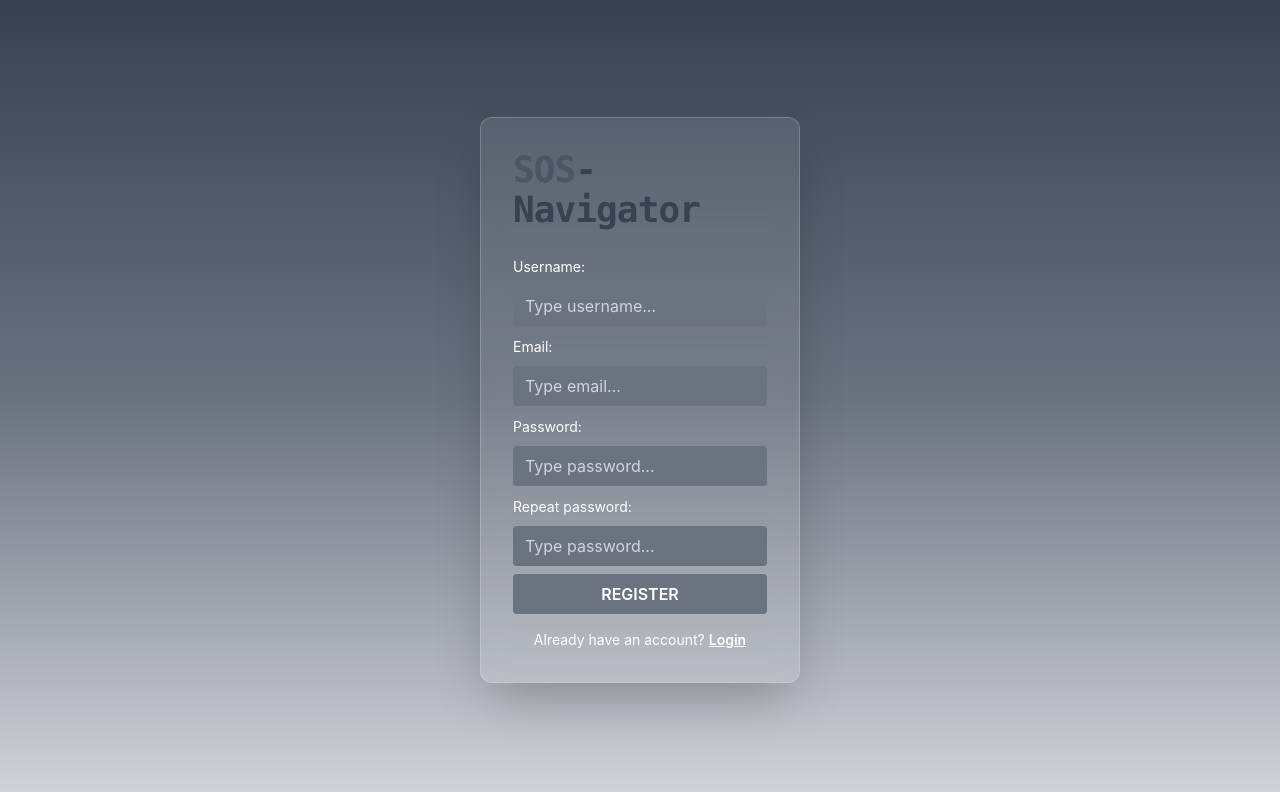
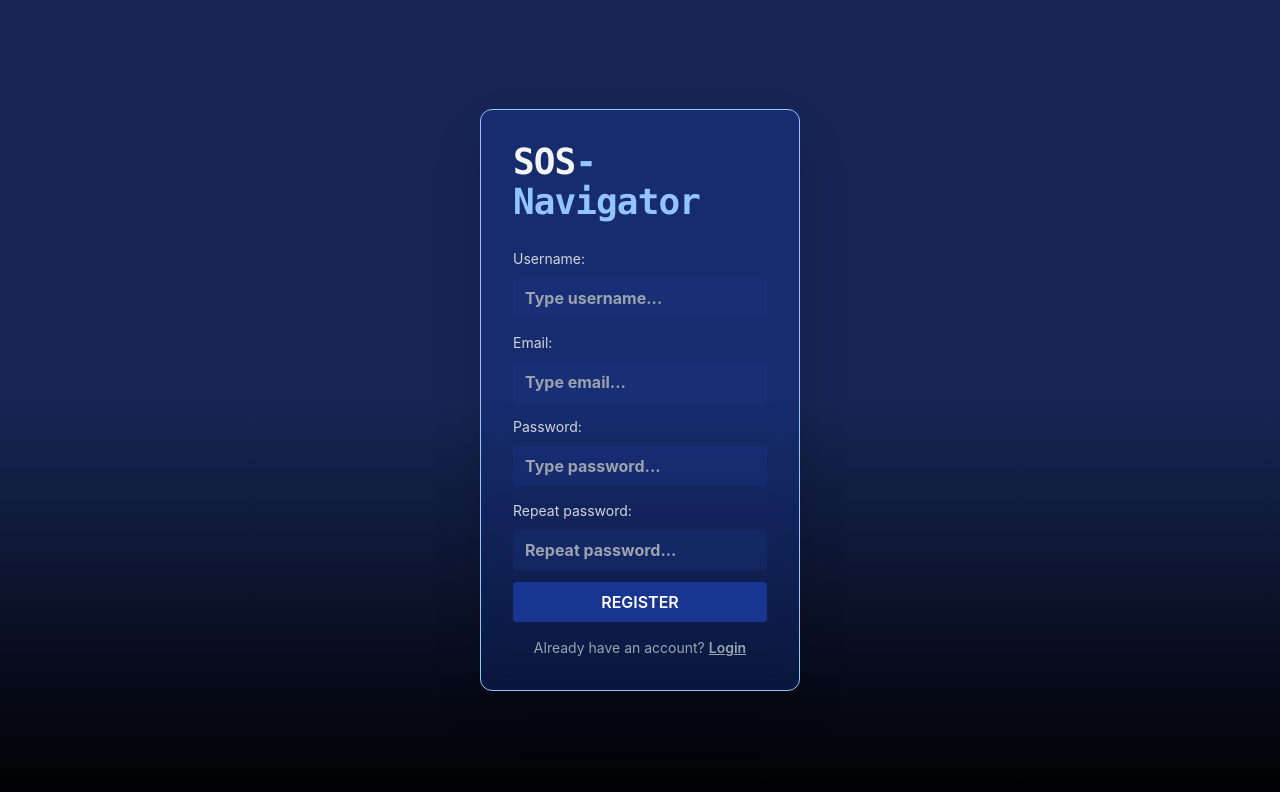
Before and after one commit to jovanovZ/SOS-Navigator, a React (Create React App) app in the folder frontend/: page /register in a window 1280 px wide. Shown: the top 792 px of the page. Built offline with nearby package versions, Linux system fonts and the light colour scheme; no server answers.

Commit message:
SCRUM-171 spreminjanje stilov na login in register page

```diff
--- a/frontend/src/components/auth/Login.jsx
+++ b/frontend/src/components/auth/Login.jsx
@@ -10,13 +10,12 @@ const Login = () => {
   const [password, setPassword] = useState("");
   const [loading, setLoading] = useState(false);
   const navigate = useNavigate();
+
   useEffect(() => {
-    console.log(IP)
     axios
       .post(`http://${IP}/api/user/logout`, {}, { withCredentials: true })
       .then(() => {
-        console.log("Token cookie cleared");
-        localStorage.removeItem("user"); // ⬅️ tukaj izbrišemo user iz localStorage
+        localStorage.removeItem("user");
       })
       .catch((err) => {
         console.error("Logout on entry failed", err);
@@ -32,7 +31,6 @@ const Login = () => {
         { username, password },
         { withCredentials: true }
       );
-      console.log("Login response:", res.data); // Log the response data for debugging
       if (res.status === 200) {
         localStorage.setItem("user", JSON.stringify(res.data.user));
         toast.success("Login successful!");
@@ -44,44 +42,44 @@ const Login = () => {
       toast.error("Login error");
     } finally {
       setLoading(false);
-      const user = JSON.parse(localStorage.getItem("user"));
-      console.log(user?.username);
     }
   };
 
   return (
-    <div className="h-screen bg-gradient-to-b from-gray-700 via-gray-500 to-gray-300 flex justify-center items-center">
-      <div className="bg-white/10 backdrop-blur-md p-8 rounded-xl w-80 text-white shadow-2xl border border-white/20">
+    <div className="h-screen bg-gradient-to-b from-blue-950 via-blue-950 to-black flex justify-center items-center">
+      <div className="bg-blue-700/20 backdrop-blur-md p-8 rounded-xl w-80 text-gray-200 shadow-2xl border border-blue-300">
         <div className="flex flex-col items-center mb-6">
-          <h2 className="text-4xl font-extrabold tracking-tight font-mono text-gray-600">
-            SOS<span className="text-gray-700">-Navigator</span>
+          <h2 className="text-4xl font-extrabold tracking-tight font-mono text-gray-100">
+            SOS<span className="text-blue-300">-Navigator</span>
           </h2>
         </div>
         <form onSubmit={handleSubmit} className="flex flex-col space-y-3">
           <div>
-            <label className="text-sm">Username:</label>
+            <label className="text-sm text-gray-300">Username:</label>
             <input
               onChange={(e) => setUsername(e.target.value)}
               value={username}
               type="text"
               placeholder="Type username..."
-              className="w-full mt-2 px-3 py-2 rounded bg-gray-500 text-white placeholder-gray-300 focus:outline-none focus:ring-2 focus:ring-white/30"
+              className={`peer w-full mt-2 px-3 py-2 rounded bg-blue-900/30
+                placeholder-gray-400 focus:outline-none focus:ring-2 focus:ring-blue-300  ${username ? "text-blue-300 font-bold" : "font-bold text-gray-300"}`}
             />
           </div>
           <div>
-            <label className="text-sm">Password:</label>
+            <label className="text-sm text-gray-300">Password:</label>
             <input
               onChange={(e) => setPassword(e.target.value)}
               value={password}
               type="password"
               placeholder="Type password..."
-              className="w-full mt-2 px-3 py-2 rounded bg-gray-500 text-white placeholder-gray-300 focus:outline-none focus:ring-2 focus:ring-white/30"
+              className={`peer w-full mt-2 px-3 py-2 rounded bg-blue-900/30
+                placeholder-gray-400 focus:outline-none focus:ring-2 focus:ring-blue-300 ${password ? "text-blue-300 font-bold" : "text-gray-300 font-bold"}`}
             />
           </div>
           <button
             type="submit"
             disabled={loading}
-            className="bg-gray-500 py-2 rounded hover:bg-gray-600 transition text-white font-semibold flex items-center justify-center"
+            className="bg-blue-800/70 py-2 rounded hover:bg-blue-800/90 transition text-white font-semibold flex items-center justify-center"
           >
             {loading ? (
               <div className="w-5 h-5 border-2 border-white border-t-transparent rounded-full animate-spin" />
@@ -90,11 +88,11 @@ const Login = () => {
             )}
           </button>
         </form>
-        <p className="mt-4 text-sm text-center">
+        <p className="mt-4 text-sm text-center text-gray-400">
           Don't have an account?{" "}
           <a
             href="/register"
-            className="font-semibold hover:text-gray-100 underline"
+            className="font-semibold hover:text-blue-200 underline"
           >
             Register
           </a>
--- a/frontend/src/components/auth/Register.jsx
+++ b/frontend/src/components/auth/Register.jsx
@@ -1,4 +1,4 @@
-import React, { useEffect } from "react";
+import React, { useEffect, useState } from "react";
 import { IoLogoGithub } from "react-icons/io";
 import axios from "axios";
 import { toast } from "react-toastify";
@@ -6,18 +6,18 @@ import { useNavigate } from "react-router-dom";
 
 const Register = () => {
   const IP = process.env.REACT_APP_IP;
-  const [username, setUsername] = React.useState("");
-  const [email, setEmail] = React.useState("");
-  const [password, setPassword] = React.useState("");
-  const [confirmPassword, setConfirmPassword] = React.useState("");
-  const [loading, setLoading] = React.useState(false);
-  const navigator = useNavigate();
+  const [username, setUsername] = useState("");
+  const [email, setEmail] = useState("");
+  const [password, setPassword] = useState("");
+  const [confirmPassword, setConfirmPassword] = useState("");
+  const [loading, setLoading] = useState(false);
+  const navigate = useNavigate();
 
   useEffect(() => {
     axios
       .post(`http://${IP}/api/user/logout`, {}, { withCredentials: true })
       .then(() => {
-        console.log("Token cookie cleared");
+        localStorage.removeItem("user");
       })
       .catch((err) => {
         console.error("Logout on entry failed", err);
@@ -29,8 +29,10 @@ const Register = () => {
     setLoading(true);
     if (password !== confirmPassword) {
       toast.error("Passwords do not match");
+      setLoading(false);
       return;
     }
+
     try {
       const res = await axios.post(`http://${IP}/api/user/register`, {
         username,
@@ -44,69 +46,81 @@ const Register = () => {
         setEmail("");
         setPassword("");
         setConfirmPassword("");
-        navigator("/login");
+        navigate("/login");
       }
-      console.log(res.data);
     } catch (error) {
       toast.error("Registration error");
     } finally {
       setLoading(false);
     }
   };
+
   return (
-    <div className="h-screen bg-gradient-to-b from-gray-700 via-gray-500 to-gray-300 flex justify-center items-center">
-      <div className="bg-white/10 backdrop-blur-md p-8 rounded-xl w-80 text-white shadow-2xl border border-white/20">
+    <div className="h-screen bg-gradient-to-b from-blue-950 via-blue-950 to-black flex justify-center items-center">
+      <div className="bg-blue-700/20 backdrop-blur-md p-8 rounded-xl w-80 text-gray-200 shadow-2xl border border-blue-300">
         <div className="flex flex-col items-center mb-6">
-          <h2 className="text-4xl font-extrabold tracking-tight font-mono text-gray-600">
-            SOS<span className="text-gray-700">-Navigator</span>
+          <h2 className="text-4xl font-extrabold tracking-tight font-mono text-gray-100">
+            SOS<span className="text-blue-300">-Navigator</span>
           </h2>
         </div>
 
-        <form className="flex flex-col space-y-2" onSubmit={handleSubmit}>
+        <form className="flex flex-col space-y-3" onSubmit={handleSubmit}>
           <div>
-            <label className="text-sm">Username:</label>
+            <label className="text-sm text-gray-300">Username:</label>
             <input
               onChange={(e) => setUsername(e.target.value)}
               value={username}
               type="text"
               placeholder="Type username..."
-              className="w-full mt-2 px-3 py-2 rounded bg-gray-500 text-white placeholder-gray-300 focus:outline-none focus:ring-2 focus:ring-white/30"
+              className={`w-full mt-2 px-3 py-2 rounded bg-blue-900/30 placeholder-gray-400 focus:outline-none focus:ring-2 focus:ring-blue-300 ${
+                username ? "text-blue-300 font-bold" : "text-gray-200 font-bold"
+              }`}
             />
           </div>
+
           <div>
-            <label className="text-sm">Email:</label>
+            <label className="text-sm text-gray-300">Email:</label>
             <input
               onChange={(e) => setEmail(e.target.value)}
               value={email}
               type="text"
               placeholder="Type email..."
-              className="w-full mt-2 px-3 py-2 rounded bg-gray-500 text-white placeholder-gray-300 focus:outline-none focus:ring-2 focus:ring-white/30"
+              className={`w-full mt-2 px-3 py-2 rounded bg-blue-900/30 placeholder-gray-400 focus:outline-none focus:ring-2 focus:ring-blue-300 ${
+                email ? "text-blue-300 font-bold" : "text-gray-200 font-bold"
+              }`}
             />
           </div>
+
           <div>
-            <label className="text-sm">Password:</label>
+            <label className="text-sm text-gray-300">Password:</label>
             <input
               onChange={(e) => setPassword(e.target.value)}
               value={password}
               type="password"
               placeholder="Type password..."
-              className="w-full mt-2 px-3 py-2 rounded bg-gray-500 text-white placeholder-gray-300 focus:outline-none focus:ring-2 focus:ring-white/30"
+              className={`w-full mt-2 px-3 py-2 rounded bg-blue-900/30 placeholder-gray-400 focus:outline-none focus:ring-2 focus:ring-blue-300 ${
+                password ? "text-blue-300 font-bold" : "text-gray-200 font-bold"
+              }`}
             />
           </div>
+
           <div>
-            <label className="text-sm">Repeat password:</label>
+            <label className="text-sm text-gray-300">Repeat password:</label>
             <input
               onChange={(e) => setConfirmPassword(e.target.value)}
               value={confirmPassword}
               type="password"
-              placeholder="Type password..."
-              className="w-full mt-2 px-3 py-2 rounded bg-gray-500 text-white placeholder-gray-300 focus:outline-none focus:ring-2 focus:ring-white/30"
+              placeholder="Repeat password..."
+              className={`w-full mt-2 px-3 py-2 rounded bg-blue-900/30 placeholder-gray-400 focus:outline-none focus:ring-2 focus:ring-blue-300 ${
+                confirmPassword ? "text-blue-300 font-bold" : "text-gray-200 font-bold"
+              }`}
             />
           </div>
+
           <button
             type="submit"
             disabled={loading}
-            className="bg-gray-500 py-2 rounded hover:bg-gray-600 transition text-white font-semibold flex items-center justify-center"
+            className="bg-blue-800/70 py-2 rounded hover:bg-blue-800/90 transition text-white font-semibold flex items-center justify-center"
           >
             {loading ? (
               <div className="w-5 h-5 border-2 border-white border-t-transparent rounded-full animate-spin" />
@@ -116,11 +130,11 @@ const Register = () => {
           </button>
         </form>
 
-        <p className="mt-4 text-sm text-center">
+        <p className="mt-4 text-sm text-center text-gray-400">
           Already have an account?{" "}
           <a
             href="/login"
-            className="font-semibold hover:text-gray-100 underline"
+            className="font-semibold hover:text-blue-200 underline"
           >
             Login
           </a>
```
